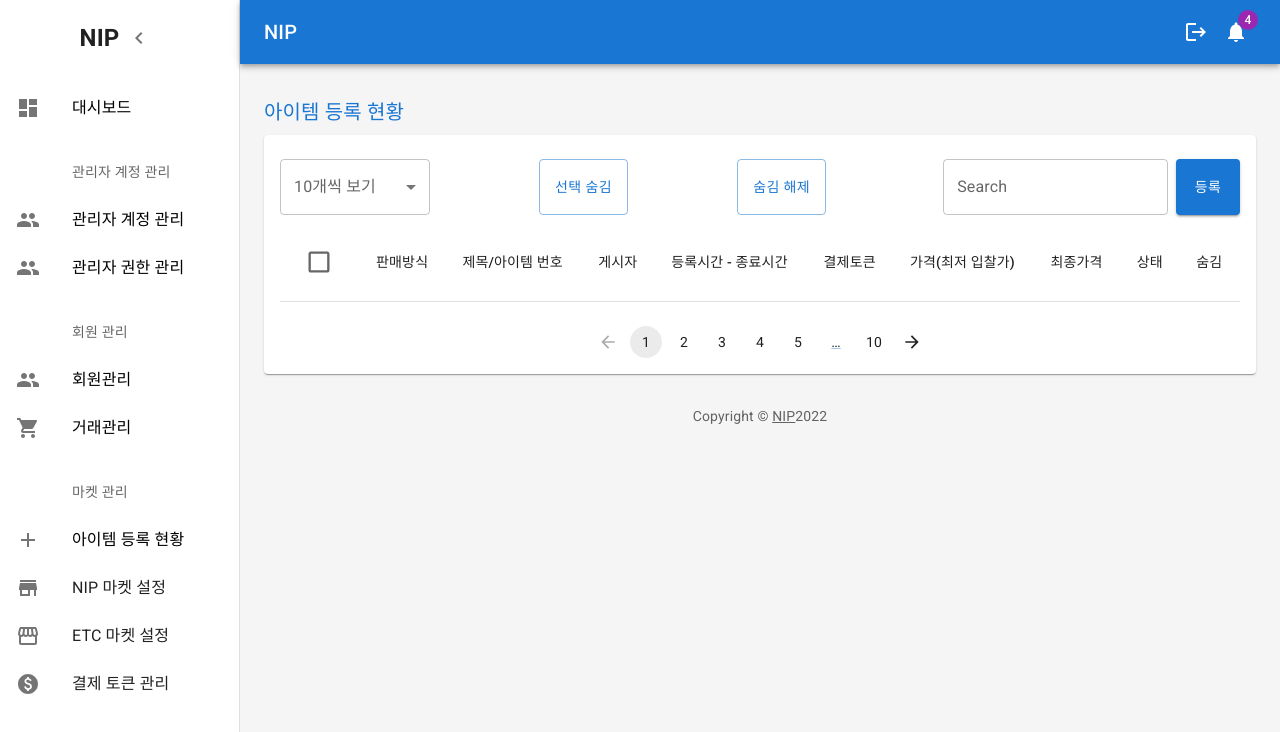
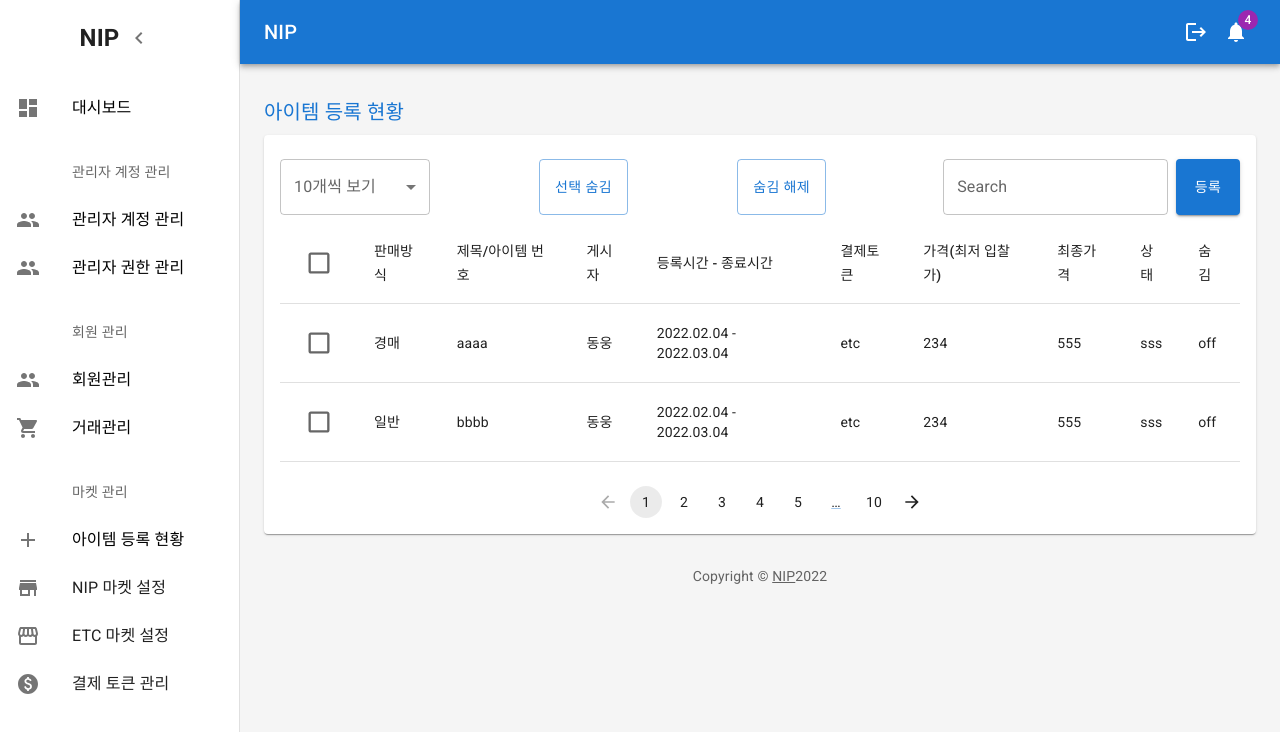
Before and after one commit to chainlabs21/nip-admin-20220128, a React (Create React App) app: page /register-items in a window 1280 px wide. Shown: the top 732 px of the page. Built offline with nearby package versions, Linux system fonts and the light colour scheme.

Commit message:
add list up item board

```diff
--- a/src/page/items-management/ItemsManagement.tsx
+++ b/src/page/items-management/ItemsManagement.tsx
@@ -37,6 +37,59 @@ const style = {
   boxShadow: 24,
   p: 4,
 }
+
+function createData(
+  id: number,
+  role: string,
+  title: string,
+  owner: string,
+  date: string,
+  token: string,
+  price: string,
+  totalPrice: string,
+  status: string,
+  hide: string,
+) {
+  return {
+    id,
+    role,
+    title,
+    owner,
+    date,
+    token,
+    price,
+    totalPrice,
+    status,
+    hide,
+  }
+}
+
+const rows = [
+  createData(
+    0,
+    '경매',
+    'aaaa',
+    '동웅',
+    '2022.02.04 - 2022.03.04',
+    'etc',
+    '234',
+    '555',
+    'sss',
+    'off',
+  ),
+  createData(
+    1,
+    '일반',
+    'bbbb',
+    '동웅',
+    '2022.02.04 - 2022.03.04',
+    'etc',
+    '234',
+    '555',
+    'sss',
+    'off',
+  ),
+]
 
 const ItemsManagement = () => {
   const [open, setOpen] = React.useState(false)
@@ -136,7 +189,27 @@ const ItemsManagement = () => {
               <TableCell>숨김</TableCell>
             </TableRow>
           </TableHead>
-          <TableBody></TableBody>
+          <TableBody>
+            {rows.map((row) => (
+              <TableRow key={row.id}>
+                <TableCell>
+                  <Checkbox
+                    {...label}
+                    sx={{ '& .MuiSvgIcon-root': { fontSize: 28 } }}
+                  />
+                </TableCell>
+                <TableCell>{row.role}</TableCell>
+                <TableCell>{row.title}</TableCell>
+                <TableCell>{row.owner}</TableCell>
+                <TableCell>{row.date}</TableCell>
+                <TableCell>{row.token}</TableCell>
+                <TableCell>{row.price}</TableCell>
+                <TableCell>{row.totalPrice}</TableCell>
+                <TableCell>{row.status}</TableCell>
+                <TableCell>{row.hide}</TableCell>
+              </TableRow>
+            ))}
+          </TableBody>
         </Table>
         <Link
           color="primary"
```
